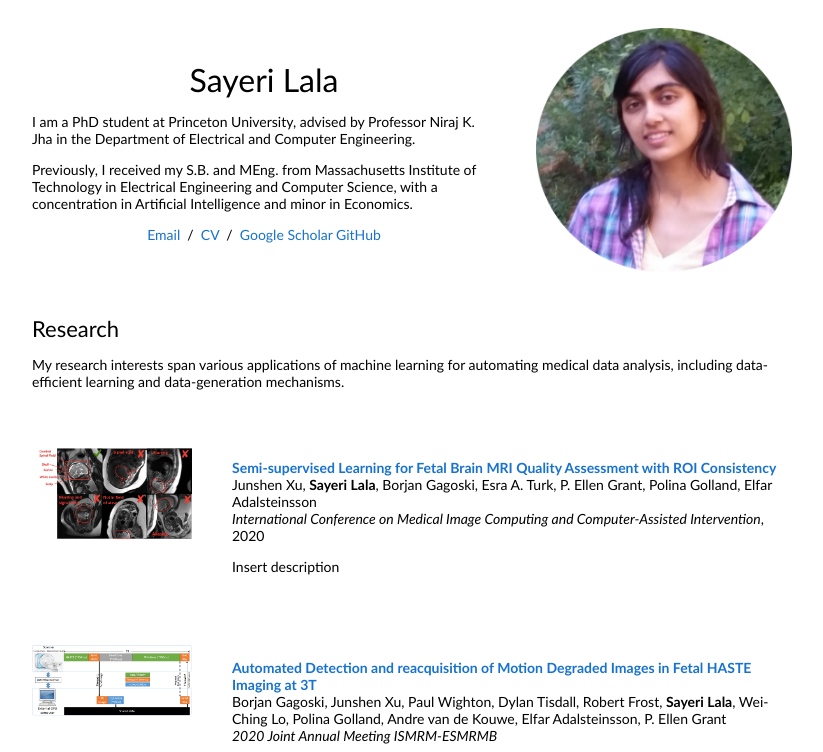
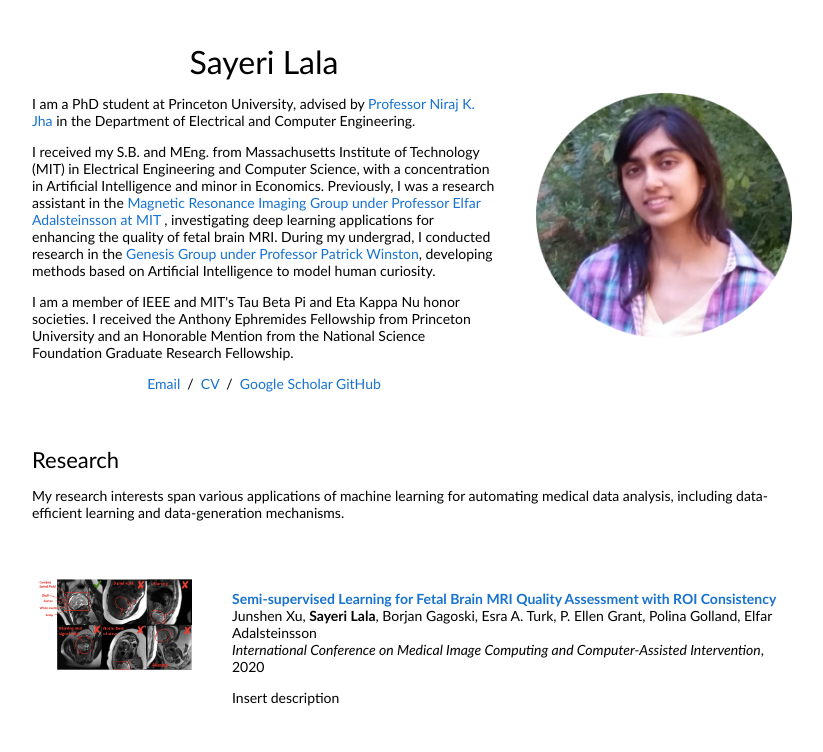
Before and after one commit to slala2121/slala2121.github.io, a plain HTML site: page index.html in a window 1280 px wide. Shown: the top 752 px of the page, without its empty margins (228-1051 px from the left). Drawn offline with Linux system fonts and the light colour scheme.

Commit message:
update to bio

```diff
--- a/index.html
+++ b/index.html
@@ -20,9 +20,21 @@
               <p style="text-align:center">
                 <name>Sayeri Lala</name>
               </p>
-              <p>I am a PhD student at Princeton University, advised by Professor Niraj K. Jha in the Department of Electrical and Computer Engineering.
+
+              <p>
+                I am a PhD student at Princeton University, advised by <a href="http://www.princeton.edu/~jha/">Professor Niraj K. Jha </a> in the Department of Electrical and Computer Engineering.
               </p>
-              Previously, I received my S.B. and MEng. from Massachusetts Institute of Technology in Electrical Engineering and Computer Science, with a concentration in Artificial Intelligence and minor in Economics.
+
+              <p>
+                I received my S.B. and MEng. from Massachusetts Institute of Technology (MIT) in Electrical Engineering and Computer Science, with a concentration in Artificial Intelligence and minor in Economics. Previously, I was a research assistant in the
+                <a href="https://www.rle.mit.edu/mri/">Magnetic Resonance Imaging Group under Professor Elfar Adalsteinsson at MIT </a>, investigating deep learning applications for enhancing the quality of fetal brain MRI. During my undergrad, I conducted research in the <a href="https://groups.csail.mit.edu/genesis/index.html">Genesis Group under Professor Patrick Winston</a>, developing methods based on Artificial Intelligence to model human curiosity.
+              </p>
+
+              <p>
+                I am a member of IEEE and MIT's Tau Beta Pi and Eta Kappa Nu honor societies. I received the Anthony Ephremides Fellowship from Princeton University and an Honorable Mention from the National Science Foundation Graduate Research Fellowship.
+              </p>
+
+
               <p>
 
               </p>
```
